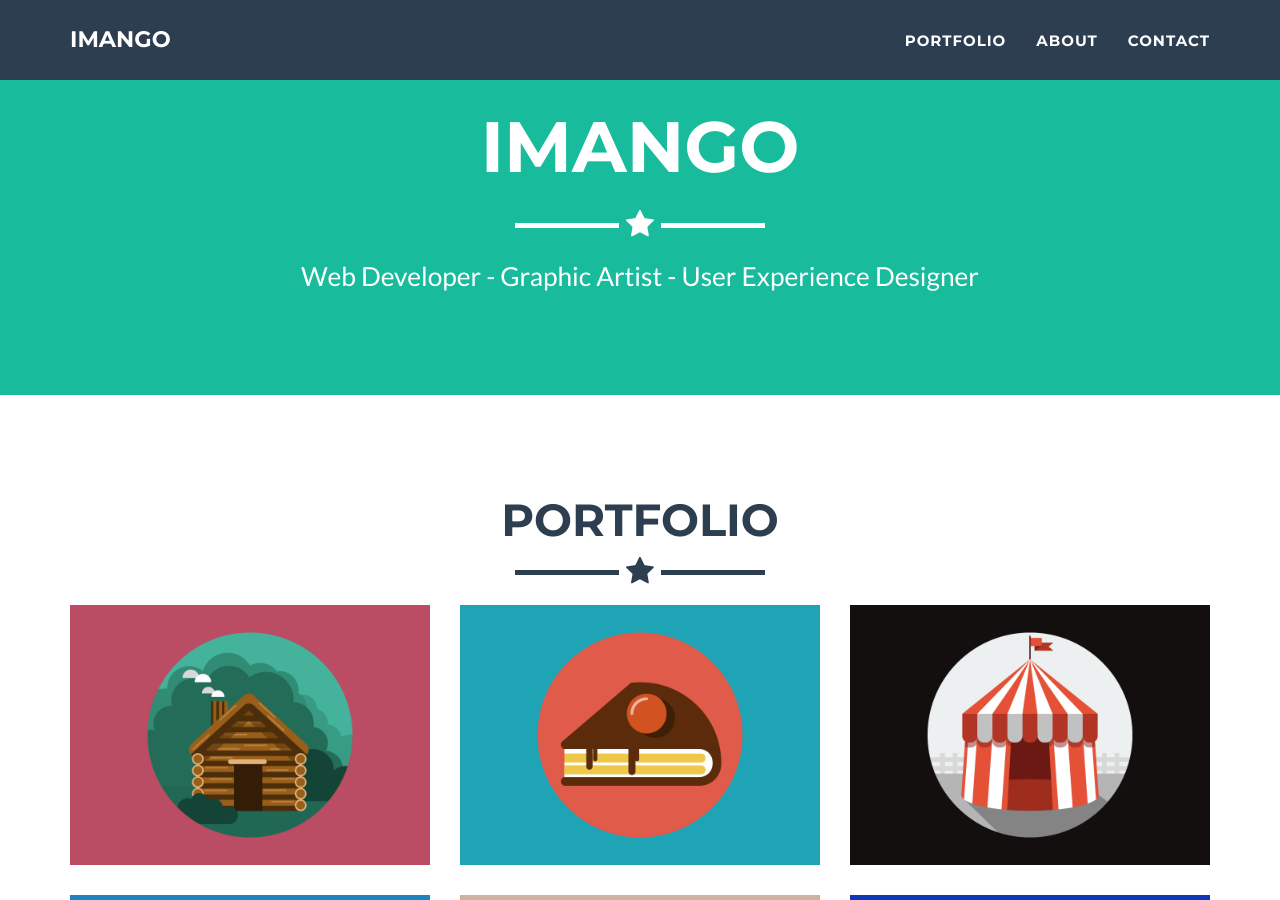
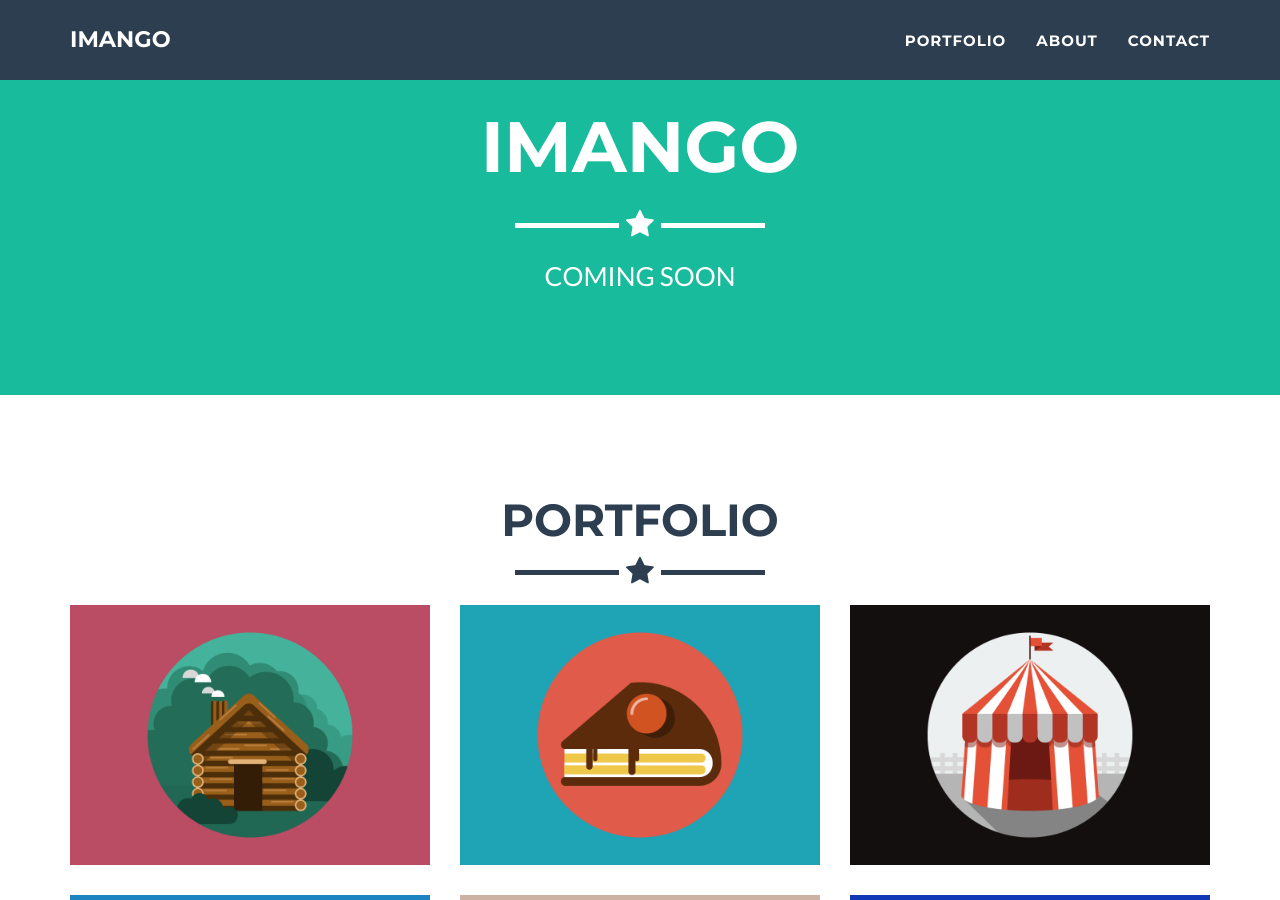
Before and after one commit to iMango-Inc/imango, a Jekyll site: the page built from index.html, in a window 1280 px wide and 900 px high, scrolled down 380 px. Built offline with Jekyll 4.4.1, drawn with Linux system fonts in a browser that asks for light colours; some of the changed text lies outside the part shown.

Commit message:
Update _config.yml

```diff
--- a/_config.yml
+++ b/_config.yml
@@ -4,7 +4,7 @@ email: your-email@domain.com
 url: https://www.imango.ca
 description: "Write an awesome description for your new site here. You can edit this line in _config.yml. It will appear in your document head meta (for Google search results) and in your feed.xml site description."
 keywords: "your keywords, separated by commas"
-skills: "Web Developer - Graphic Artist - User Experience Designer"
+skills: "COMING SOON"
 meta_author: LastName FirstName
 
 # Google webmaster tools
@@ -32,7 +32,7 @@ color:
 
 # Footer settings
 footer:
-  copyright: Dr. Henry Jekyll
+  copyright: iMango
   location: Location
   social: Around the Web
   credits: Credits
```
